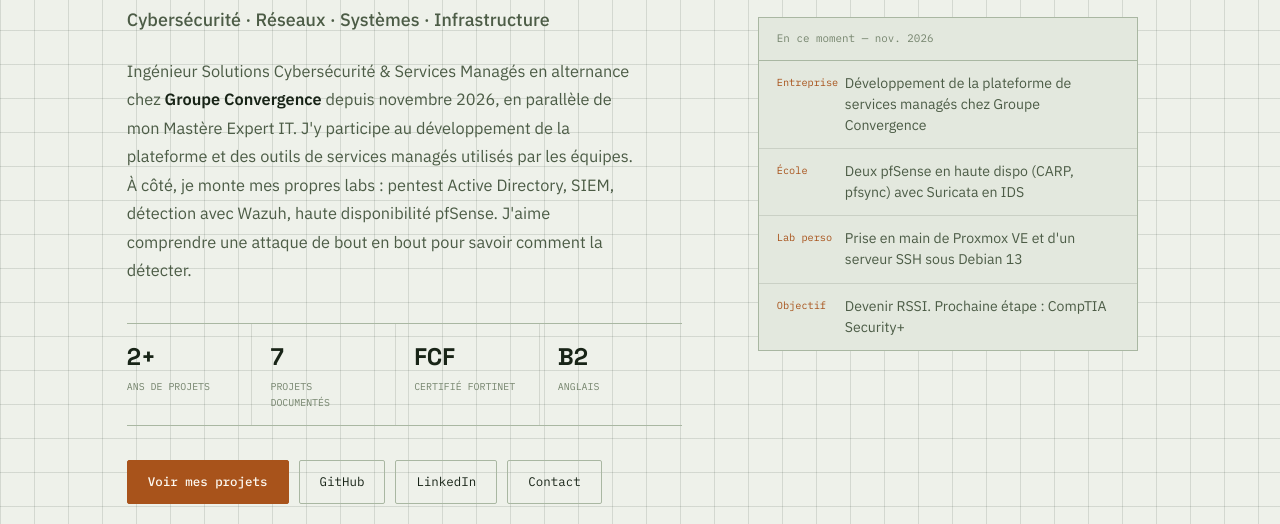
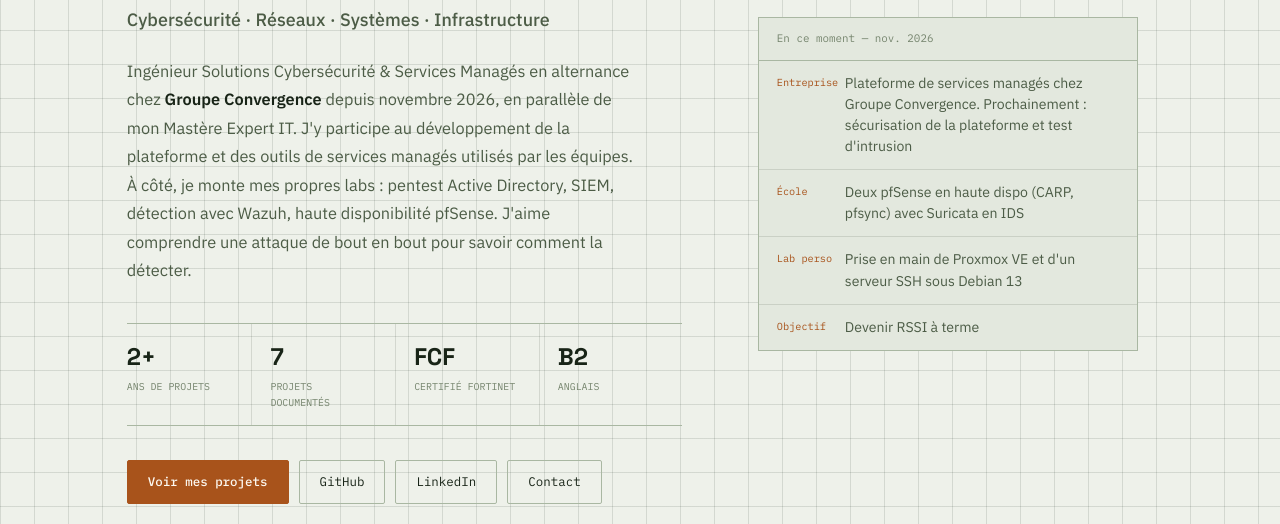
Before and after one commit to djeyoboue44-glitch/djeyoboue44-glitch.github.io, a plain HTML site: page index.html in a window 1280 px wide. Shown: the part 276-800 px from the top of the page. Drawn offline with Linux system fonts and the light colour scheme.

Commit message:
Missions à venir chez Groupe Convergence, retrait de CompTIA Security+
Co-Authored-By: Claude Opus 5.5 <noreply@anthropic.com>
Claude-Session: https://claude.ai/code/session_013MCoe2o3jD1pG5yk5CAu8A

```diff
--- a/index.html
+++ b/index.html
@@ -357,7 +357,7 @@ footer a:hover{color:var(--ink);}
         <div class="now-head">En ce moment — nov. 2026</div>
         <div class="now-row">
           <div class="now-k">Entreprise</div>
-          <div class="now-v">Développement de la plateforme de services managés chez Groupe Convergence</div>
+          <div class="now-v">Plateforme de services managés chez Groupe Convergence. Prochainement : sécurisation de la plateforme et test d'intrusion</div>
         </div>
         <div class="now-row">
           <div class="now-k">École</div>
@@ -369,7 +369,7 @@ footer a:hover{color:var(--ink);}
         </div>
         <div class="now-row">
           <div class="now-k">Objectif</div>
-          <div class="now-v">Devenir RSSI. Prochaine étape : CompTIA Security+</div>
+          <div class="now-v">Devenir RSSI à terme</div>
         </div>
       </div>
     </div>
@@ -423,6 +423,7 @@ footer a:hover{color:var(--ink);}
           <li>Validation des solutions avec les développeurs et ajout de nouvelles fonctionnalités</li>
           <li>Accompagnement des équipes dans l'adoption des outils</li>
           <li>Participation aux missions courantes de la business unit</li>
+          <li>À venir : sécurisation de la plateforme interne, test d'intrusion, puis déploiement de nouveaux outils</li>
         </ul>
         <div class="entry-tags">
           <span class="tag">Services managés</span>
```
